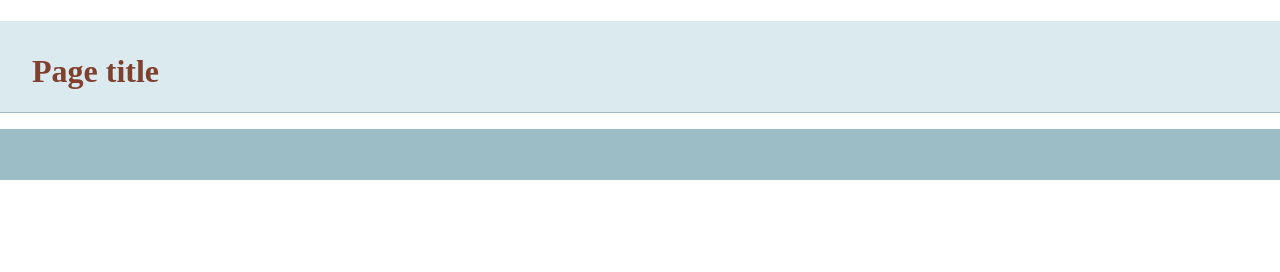
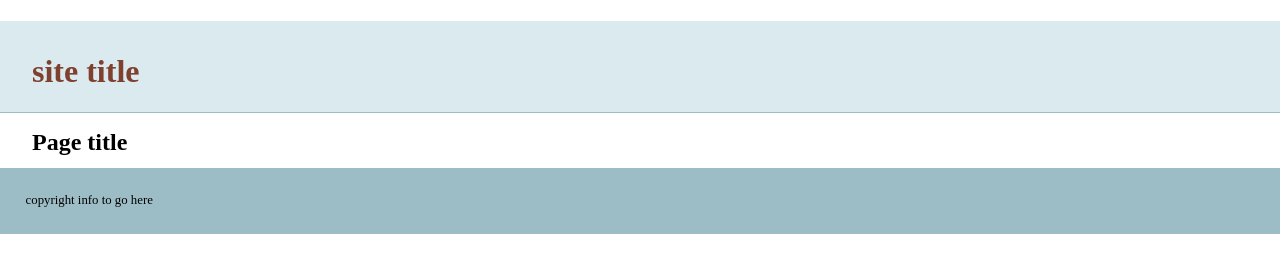
Before and after one commit to teunrensing/Git-basics, a plain HTML site: page index.html in a window 1280 px wide. Drawn offline with nearby package versions, Linux system fonts and the light colour scheme.

Commit message:
added more info to template

```diff
--- a/index.html
+++ b/index.html
@@ -14,13 +14,14 @@
     </head>
     <body>
     <header>
-	<h1>Page title</h1>
+	<h1>site title</h1>
     </header>
     <nav id="pageNav">
     </nav>
     <main>
+		<h2>Page title</h2>
     </main>
-    <footer>
+    <footer>copyright info to go here
     </footer>
         <script>
 //use the modernizr load to load up external scripts. This will load the scripts asynchronously, but the order listed matters. Although it will load all scripts in parallel, it will execute them in the order listed
```
